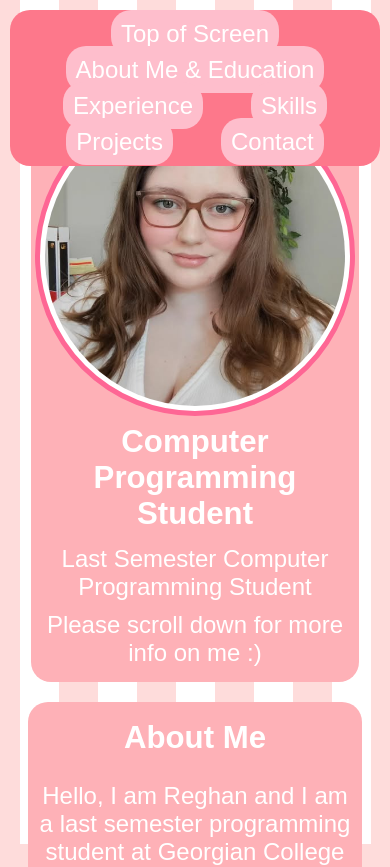
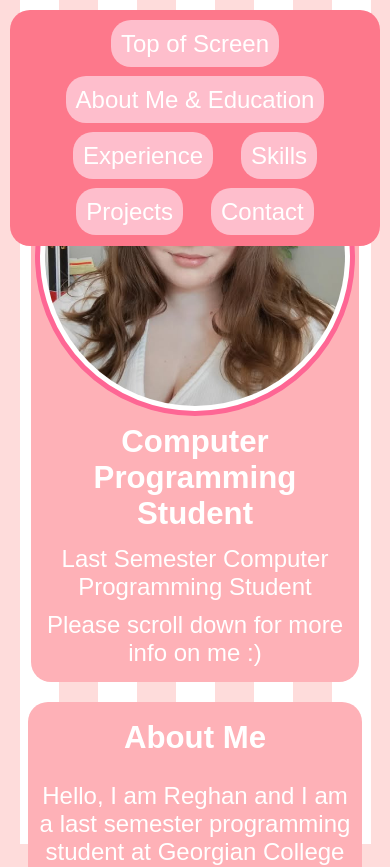
Before and after one commit to Pookiloo/ReghanMorrowPortfolioAndBlog, a plain HTML site: page index.html in a window 390 px wide. Shown: the top 867 px of the page. Drawn offline with Linux system fonts and the light colour scheme; a web font is replaced by a local one.

Commit message:
navbar fixed

```diff
--- a/css/style.css
+++ b/css/style.css
@@ -20,6 +20,12 @@ body {
   display: flex;
   flex-wrap: wrap;
   justify-content: center;
+}
+
+.projects {
+  display: flex;
+  flex-direction: column;
+  align-items: center;
 }
 
 .contacts a {
@@ -338,11 +344,29 @@ header .circle-frame img {
   filter: brightness(0) invert(1);
 }
 
-@media (max-width: 900px) {
+@media (max-width: 1860px) {
+  nav {
+    position: fixed;
+    top: 10px;
+    left: 0;
+    right: 0;
+    width: 60%;
+    display: flex;
+    padding: 20px 0 20px 0;
+    background-color: #fd788b;
+    border-radius: 20px;
+    margin: auto;
+    justify-content: center;
+    z-index: 1000;
+  }
+
   .navbar {
     width: 95%;
     padding: 10px 0px;
     font-size: 1em;
+  }
+  nav li{
+    margin: 10px 10px;
   }
 
   .menu {
@@ -388,7 +412,7 @@ header .circle-frame img {
   }
 
   .project-item {
-    width: 98% !important;
+    width: 90% !important;
     min-height: unset;
     margin: 0 auto 20px auto;
     padding: 10px;
--- a/index.html
+++ b/index.html
@@ -154,7 +154,7 @@
         <div class="projects-container">
           <div class="project-item">
             <a href="https://pookiloo.github.io/finalprojectcss.github.io/">
-              <h3>Style Stage Final Project (CSS)</h3>
+              <h3>Style Stage Final Project</h3><br><br>
               <p><strong>May 2024 - August 2024</strong></p>
               <p>
                 Created a CSS style sheet for Github CSS community project "Style
@@ -169,7 +169,7 @@
           </div>
           <div class="project-item">
             <a href="https://www.tinkercad.com/things/eGWWe112fHD-final-project-doorlock">
-              <h3>Arduino Smart Home System (The Internet of Things: Arduino)</h3>
+              <h3>Arduino Smart Home System</h3><br><br>
               <p><strong>January 2024 - April 2024</strong></p>
               <p>
                 Created a smart home system using an Arduino with a virtual and
@@ -183,7 +183,7 @@
           </div>
           <div class="project-item">
             <a href="https://github.com/Pookiloo/Excel_Manipulation">
-              <h3>Excel Manipulation</h3>
+              <h3>Excel Manipulation</h3><br><br>
               <p><strong>August 2024</strong></p>
               <p>
                 Developed two Python scripts: one that consolidates Excel files
```
